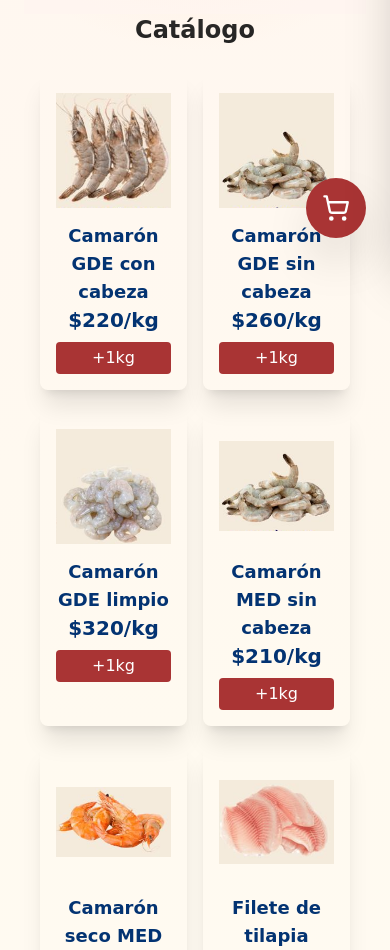
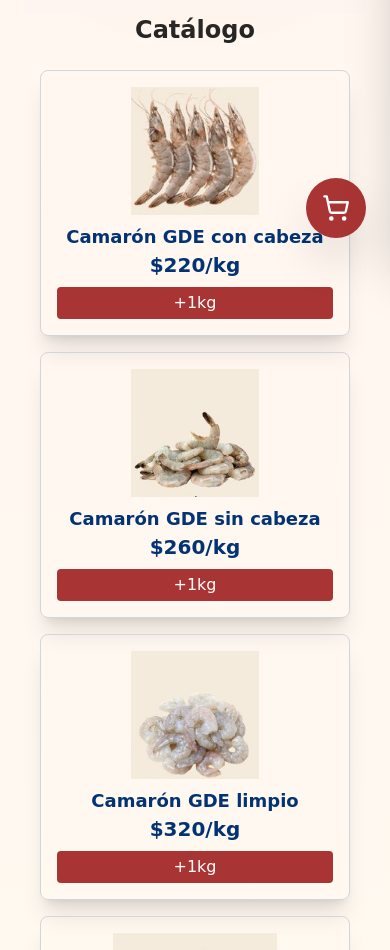
Before and after one commit to jpwnoise/folleto_shop, a Next.js app: page / in a window 390 px wide. Shown: the part 582-1532 px from the top of the page. Built offline with nearby package versions, Linux system fonts and the light colour scheme; a web font is replaced by a local one.

Commit message:
se mejora el responsive

```diff
--- a/app/page.tsx
+++ b/app/page.tsx
@@ -7,9 +7,6 @@ import Image from "next/image";
 import CartIcon from "@/components/CartIcon";
 import { useState } from "react"
 import CartDrawer from "@/components/CartDrawer";
-
-
-
 
 const products = [
   { name: "Camarón GDE con cabeza", price: 220, image: "/camaron_gde_cabeza.png" },
@@ -25,7 +22,6 @@ const products = [
   { name: "Salmón", price: 350, image: "/salmon.png" },
   { name: "Pulpo crudo", price: 260, image: "/pulpo_crudo.png" },
 ];
-
 
 export default function HomePage() {
 const [cartOpen, setCartOpen] = useState(false)
@@ -79,7 +75,7 @@ function openCart() {
           Catálogo
         </h2>
 
-        <div className="grid grid-cols-2 md:grid-cols-3 lg:grid-cols-4 gap-4">
+        <div className="grid grid-cols-1 md:grid-cols-2 lg:grid-cols-4 gap-4">
           {products.map((p) => (
             <ProductCard
               key={p.name}
--- a/components/CartDrawer.tsx
+++ b/components/CartDrawer.tsx
@@ -44,9 +44,11 @@ export default function CartDrawer({ open, onClose }: CartDrawerProps) {
         setCart(getCart())
     }, [open])
 
+    //vaciado del carrito
     function handleClearCart() {
         clearCart()
         setCart([])
+          window.dispatchEvent(new Event("cartUpdated"))
     }
 
     const total = cart.reduce(
--- a/components/ProductCard.tsx
+++ b/components/ProductCard.tsx
@@ -12,7 +12,7 @@ import Image from "next/image";
 
 export default function ProductCard({ name, price, unit = "kg", image }: ProductCardProps) {
   return (
-    <div className="shadow-xl rounded-lg shadow-md p-4 hover:scale-105 transition">
+    <div className="shadow-xl rounded-lg shadow-md p-4 hover:scale-105 transition border border-gray-300">
       {image && (
         <Image
           src={image}
```
